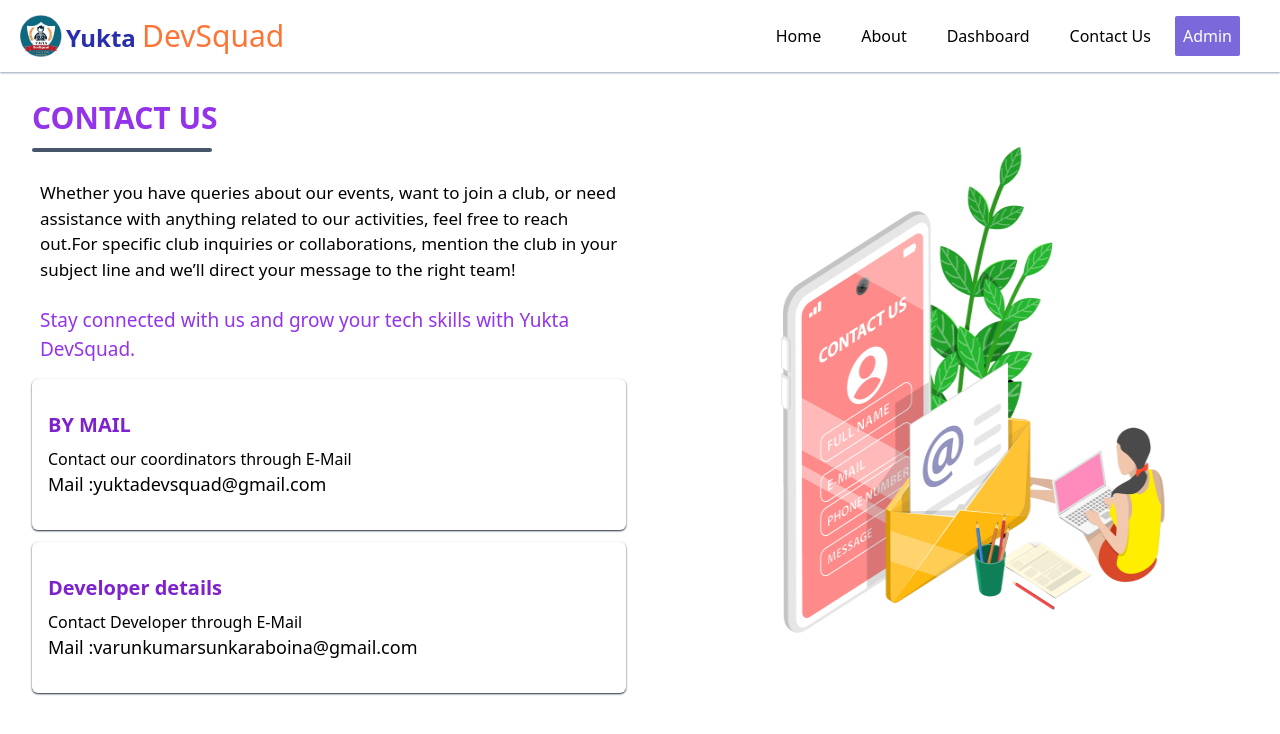
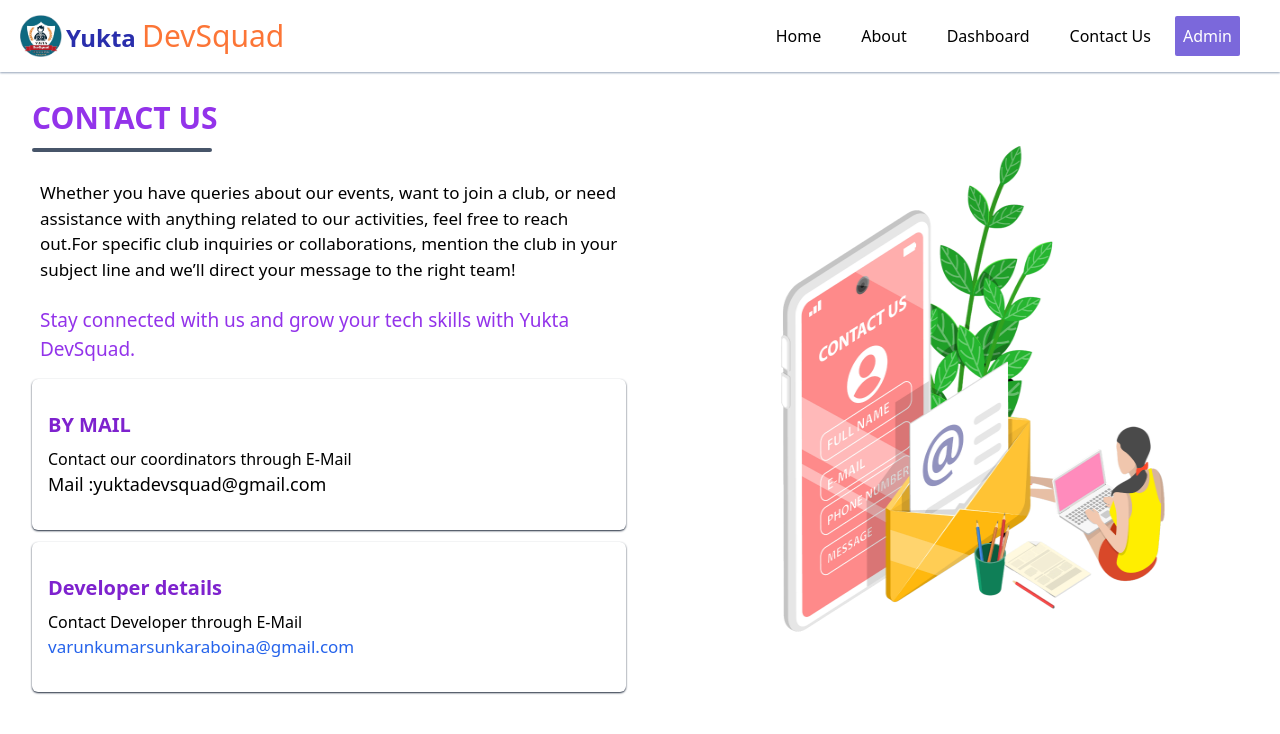
Before and after one commit to devsquad-jntugv/devsquad, a React (Create React App) app in the folder frontend/: page /contact in a window 1280 px wide. Shown: the top 734 px of the page. Built offline with nearby package versions, Linux system fonts and the light colour scheme.

Commit message:
first commit

```diff
--- a/frontend/src/Pages/MainPages/Contact.jsx
+++ b/frontend/src/Pages/MainPages/Contact.jsx
@@ -20,7 +20,7 @@
               <div  className='mr-2 py-8 px-4 shadow-sm shadow-slate-800 rounded-md hover:cursor-pointer'>
                 <h2 className='text-lg sm:text-xl text-purple-700 font-semibold mb-2'>Developer details</h2>
                 <p className='text-[16px] font-medium'>Contact Developer through E-Mail</p>
-                <p  className='text-[18px] font-medium'>Mail :varunkumarsunkaraboina@gmail.com</p>
+                <p  className='text-[17px] font-medium text-blue-600'>varunkumarsunkaraboina@gmail.com</p>
               </div>
             </div>
           </div>
```
